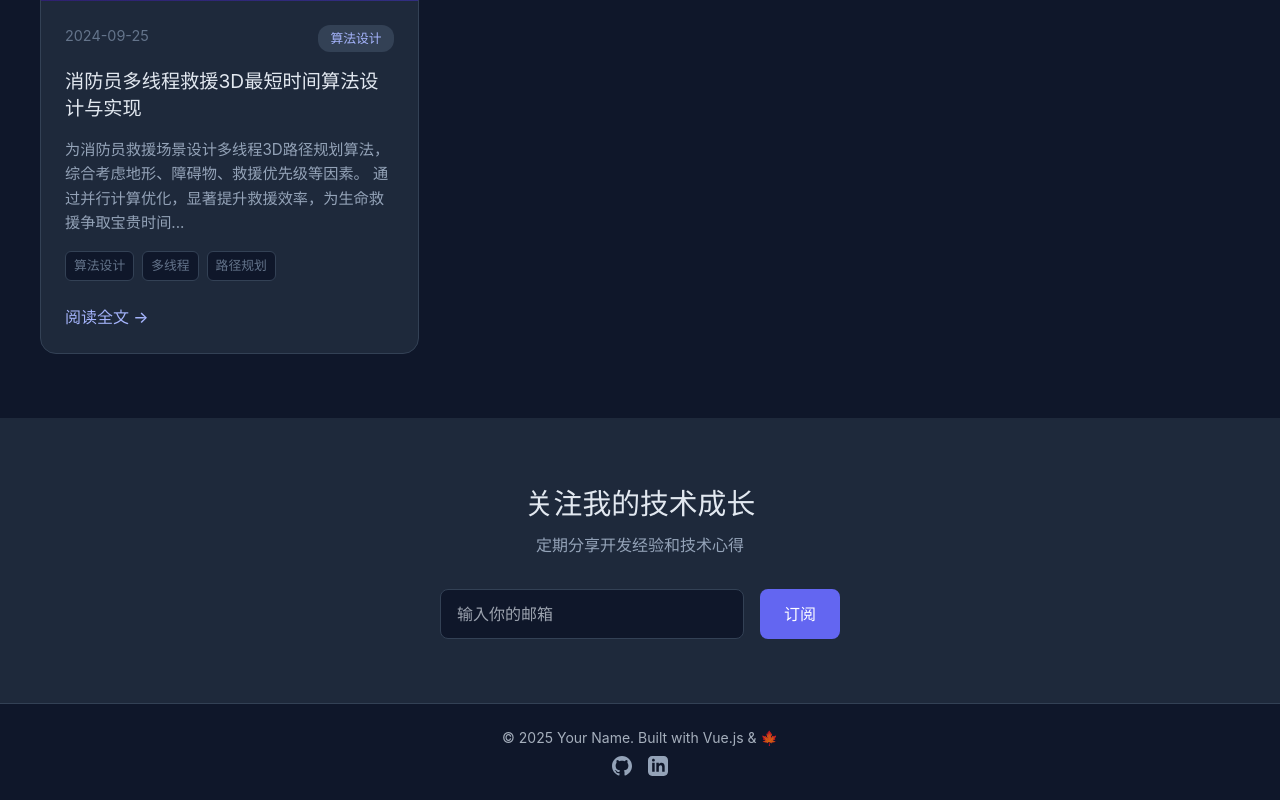
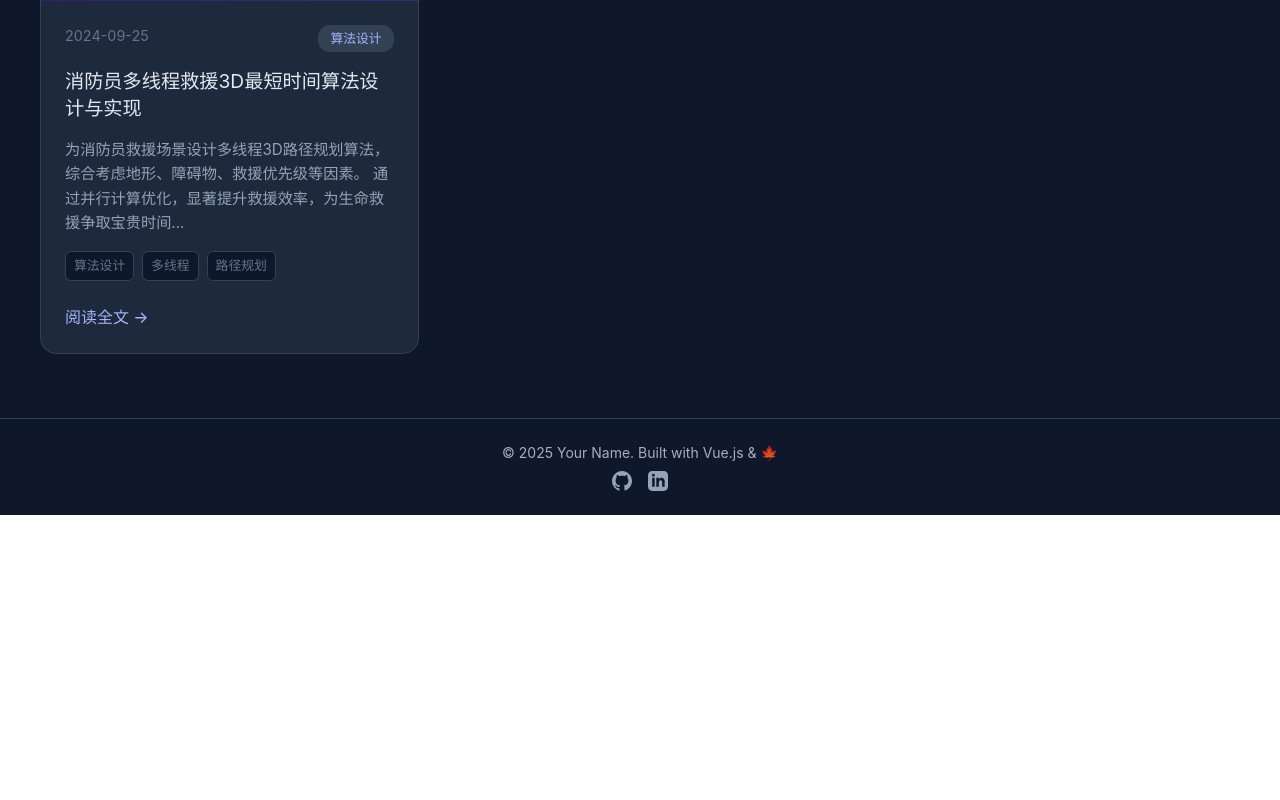
Before and after one commit to WRAJE/WRAJE.github.io, a Vue app: page /#/blog in a window 1280 px wide. Shown: the part 1091-1891 px from the top of the page. After the commit the page ends 1606 px from the top, so only its background shows below. Built offline with nearby package versions, Linux system fonts and the light colour scheme.

Commit message:
Update BlogView.vue

```diff
--- a/src/views/BlogView.vue
+++ b/src/views/BlogView.vue
@@ -118,20 +118,6 @@
               </router-link>
             </div>
           </article>
-        </div>
-      </div>
-    </section>
-
-    <!-- 订阅区域 -->
-    <section class="subscribe-section">
-      <div class="container">
-        <div class="subscribe-content">
-          <h2>关注我的技术成长</h2>
-          <p>定期分享开发经验和技术心得</p>
-          <div class="subscribe-form">
-            <input type="email" placeholder="输入你的邮箱" class="email-input">
-            <button class="subscribe-btn">订阅</button>
-          </div>
         </div>
       </div>
     </section>
```
